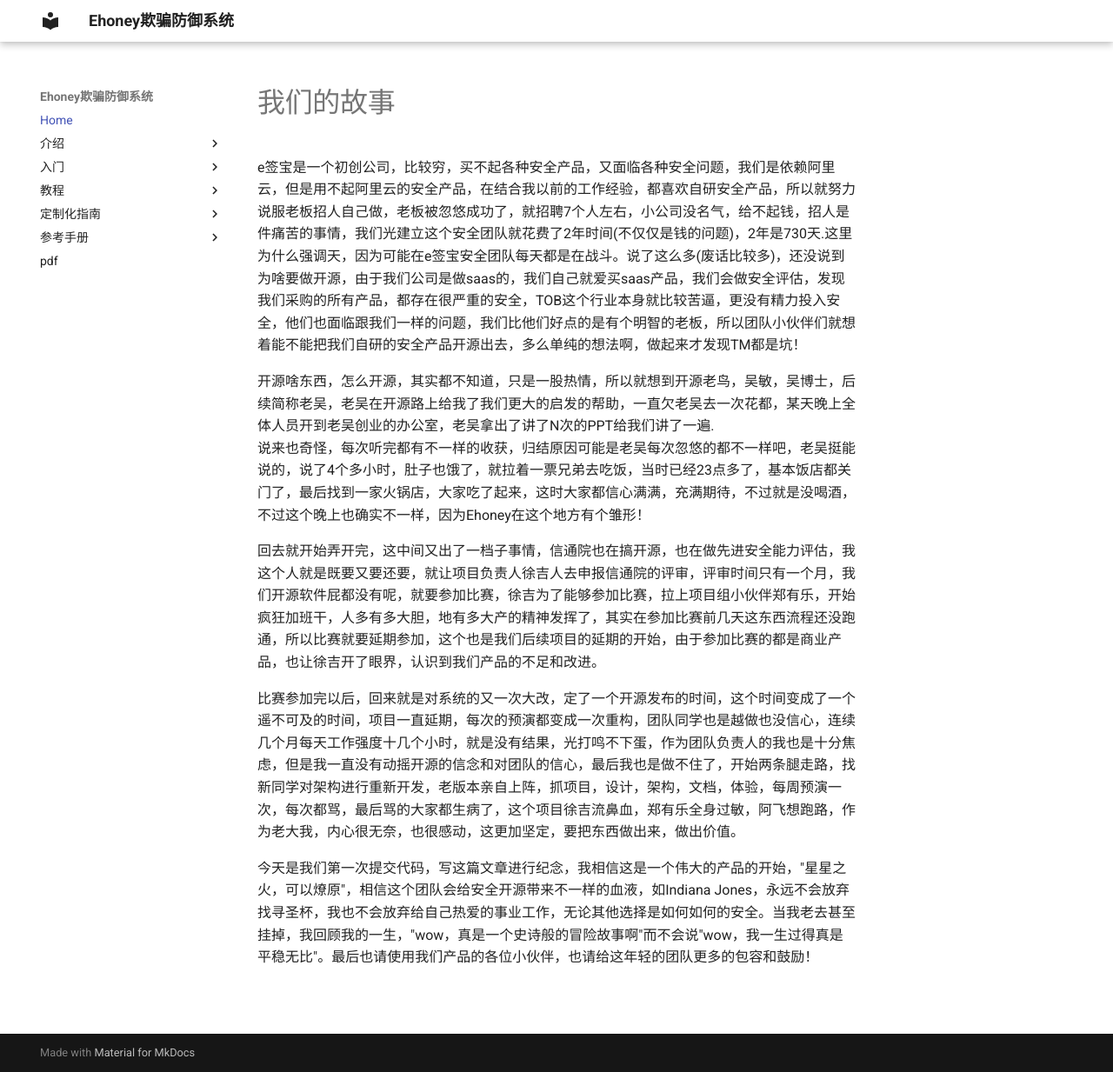
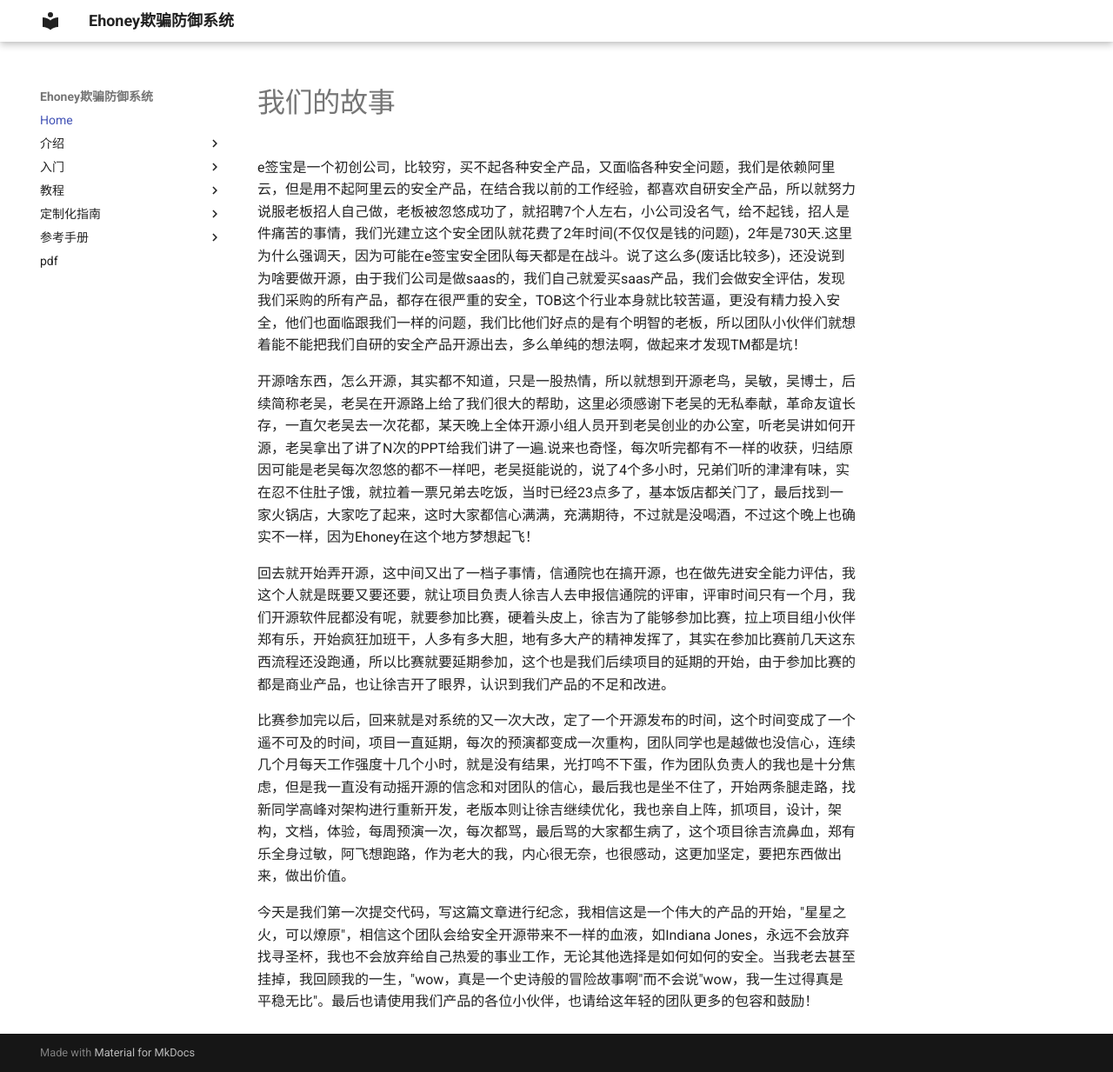
Before and after one commit to seccome/Ehoney, an MkDocs documentation site: the page built from doc/README.md, in a window 1280 px wide and 1233 px high. Shown: the whole window at 87% size. Built offline with MkDocs 1.6.1 and Material for MkDocs 9.7.7, drawn with Linux system fonts in a browser that asks for light colours.

Commit message:
Update README.md

```diff
--- a/doc/README.md
+++ b/doc/README.md
@@ -2,10 +2,10 @@
 
    e签宝是一个初创公司，比较穷，买不起各种安全产品，又面临各种安全问题，我们是依赖阿里云，但是用不起阿里云的安全产品，在结合我以前的工作经验，都喜欢自研安全产品，所以就努力说服老板招人自己做，老板被忽悠成功了，就招聘7个人左右，小公司没名气，给不起钱，招人是件痛苦的事情，我们光建立这个安全团队就花费了2年时间(不仅仅是钱的问题)，2年是730天.这里为什么强调天，因为可能在e签宝安全团队每天都是在战斗。说了这么多(废话比较多)，还没说到为啥要做开源，由于我们公司是做saas的，我们自己就爱买saas产品，我们会做安全评估，发现我们采购的所有产品，都存在很严重的安全，TOB这个行业本身就比较苦逼，更没有精力投入安全，他们也面临跟我们一样的问题，我们比他们好点的是有个明智的老板，所以团队小伙伴们就想着能不能把我们自研的安全产品开源出去，多么单纯的想法啊，做起来才发现TM都是坑！ <br />
 
-   开源啥东西，怎么开源，其实都不知道，只是一股热情，所以就想到开源老鸟，吴敏，吴博士，后续简称老吴，老吴在开源路上给我了我们更大的启发的帮助，一直欠老吴去一次花都，某天晚上全体人员开到老吴创业的办公室，老吴拿出了讲了N次的PPT给我们讲了一遍.<br>说来也奇怪，每次听完都有不一样的收获，归结原因可能是老吴每次忽悠的都不一样吧，老吴挺能说的，说了4个多小时，肚子也饿了，就拉着一票兄弟去吃饭，当时已经23点多了，基本饭店都关门了，最后找到一家火锅店，大家吃了起来，这时大家都信心满满，充满期待，不过就是没喝酒，不过这个晚上也确实不一样，因为Ehoney在这个地方有个雏形！ <br />
+   开源啥东西，怎么开源，其实都不知道，只是一股热情，所以就想到开源老鸟，吴敏，吴博士，后续简称老吴，老吴在开源路上给了我们很大的帮助，这里必须感谢下老吴的无私奉献，革命友谊长存，一直欠老吴去一次花都，某天晚上全体开源小组人员开到老吴创业的办公室，听老吴讲如何开源，老吴拿出了讲了N次的PPT给我们讲了一遍.说来也奇怪，每次听完都有不一样的收获，归结原因可能是老吴每次忽悠的都不一样吧，老吴挺能说的，说了4个多小时，兄弟们听的津津有味，实在忍不住肚子饿，就拉着一票兄弟去吃饭，当时已经23点多了，基本饭店都关门了，最后找到一家火锅店，大家吃了起来，这时大家都信心满满，充满期待，不过就是没喝酒，不过这个晚上也确实不一样，因为Ehoney在这个地方梦想起飞！ <br />
 
-   回去就开始弄开完，这中间又出了一档子事情，信通院也在搞开源，也在做先进安全能力评估，我这个人就是既要又要还要，就让项目负责人徐吉人去申报信通院的评审，评审时间只有一个月，我们开源软件屁都没有呢，就要参加比赛，徐吉为了能够参加比赛，拉上项目组小伙伴郑有乐，开始疯狂加班干，人多有多大胆，地有多大产的精神发挥了，其实在参加比赛前几天这东西流程还没跑通，所以比赛就要延期参加，这个也是我们后续项目的延期的开始，由于参加比赛的都是商业产品，也让徐吉开了眼界，认识到我们产品的不足和改进。<br />
+   回去就开始弄开源，这中间又出了一档子事情，信通院也在搞开源，也在做先进安全能力评估，我这个人就是既要又要还要，就让项目负责人徐吉人去申报信通院的评审，评审时间只有一个月，我们开源软件屁都没有呢，就要参加比赛，硬着头皮上，徐吉为了能够参加比赛，拉上项目组小伙伴郑有乐，开始疯狂加班干，人多有多大胆，地有多大产的精神发挥了，其实在参加比赛前几天这东西流程还没跑通，所以比赛就要延期参加，这个也是我们后续项目的延期的开始，由于参加比赛的都是商业产品，也让徐吉开了眼界，认识到我们产品的不足和改进。<br />
 
-  比赛参加完以后，回来就是对系统的又一次大改，定了一个开源发布的时间，这个时间变成了一个遥不可及的时间，项目一直延期，每次的预演都变成一次重构，团队同学也是越做也没信心，连续几个月每天工作强度十几个小时，就是没有结果，光打鸣不下蛋，作为团队负责人的我也是十分焦虑，但是我一直没有动摇开源的信念和对团队的信心，最后我也是做不住了，开始两条腿走路，找新同学对架构进行重新开发，老版本亲自上阵，抓项目，设计，架构，文档，体验，每周预演一次，每次都骂，最后骂的大家都生病了，这个项目徐吉流鼻血，郑有乐全身过敏，阿飞想跑路，作为老大我，内心很无奈，也很感动，这更加坚定，要把东西做出来，做出价值。<br />
+  比赛参加完以后，回来就是对系统的又一次大改，定了一个开源发布的时间，这个时间变成了一个遥不可及的时间，项目一直延期，每次的预演都变成一次重构，团队同学也是越做也没信心，连续几个月每天工作强度十几个小时，就是没有结果，光打鸣不下蛋，作为团队负责人的我也是十分焦虑，但是我一直没有动摇开源的信念和对团队的信心，最后我也是坐不住了，开始两条腿走路，找新同学高峰对架构进行重新开发，老版本则让徐吉继续优化，我也亲自上阵，抓项目，设计，架构，文档，体验，每周预演一次，每次都骂，最后骂的大家都生病了，这个项目徐吉流鼻血，郑有乐全身过敏，阿飞想跑路，作为老大的我，内心很无奈，也很感动，这更加坚定，要把东西做出来，做出价值。<br />
 
   今天是我们第一次提交代码，写这篇文章进行纪念，我相信这是一个伟大的产品的开始，"星星之火，可以燎原"，相信这个团队会给安全开源带来不一样的血液，如Indiana Jones，永远不会放弃找寻圣杯，我也不会放弃给自己热爱的事业工作，无论其他选择是如何如何的安全。当我老去甚至挂掉，我回顾我的一生，"wow，真是一个史诗般的冒险故事啊"而不会说"wow，我一生过得真是平稳无比"。最后也请使用我们产品的各位小伙伴，也请给这年轻的团队更多的包容和鼓励！
```
